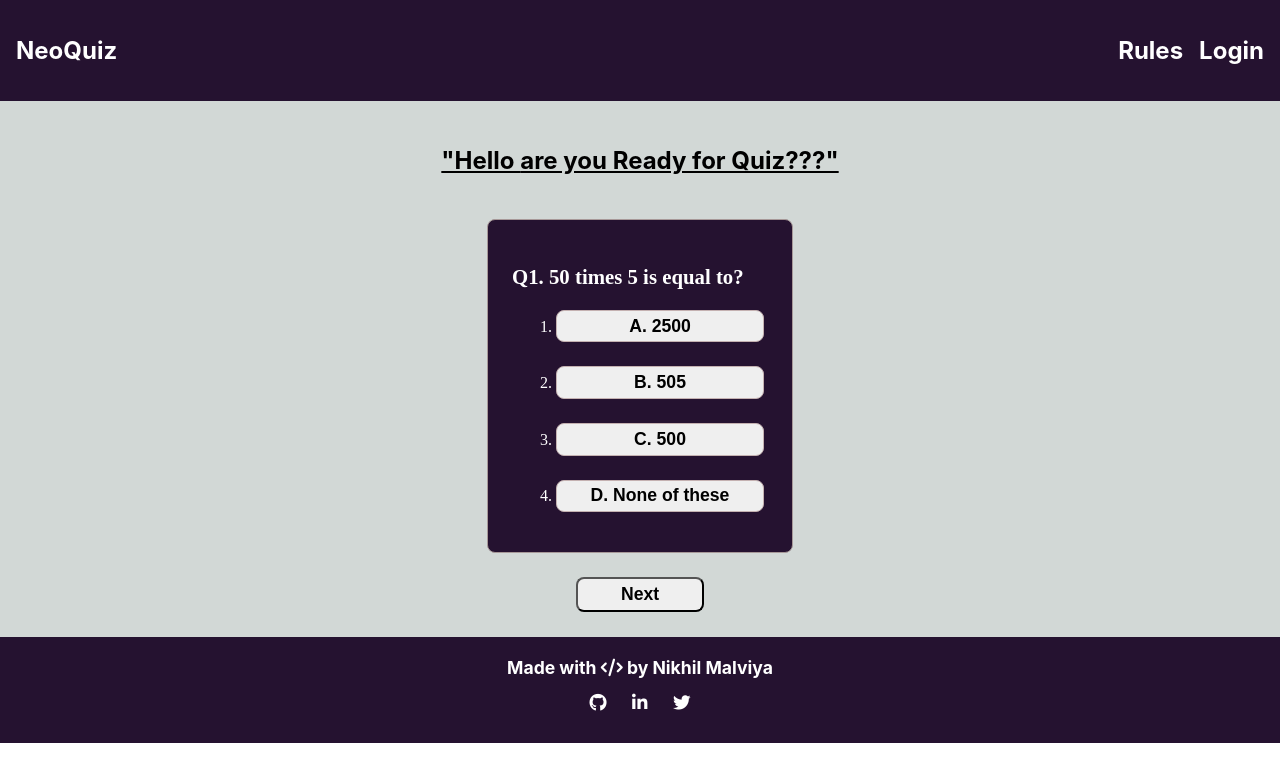
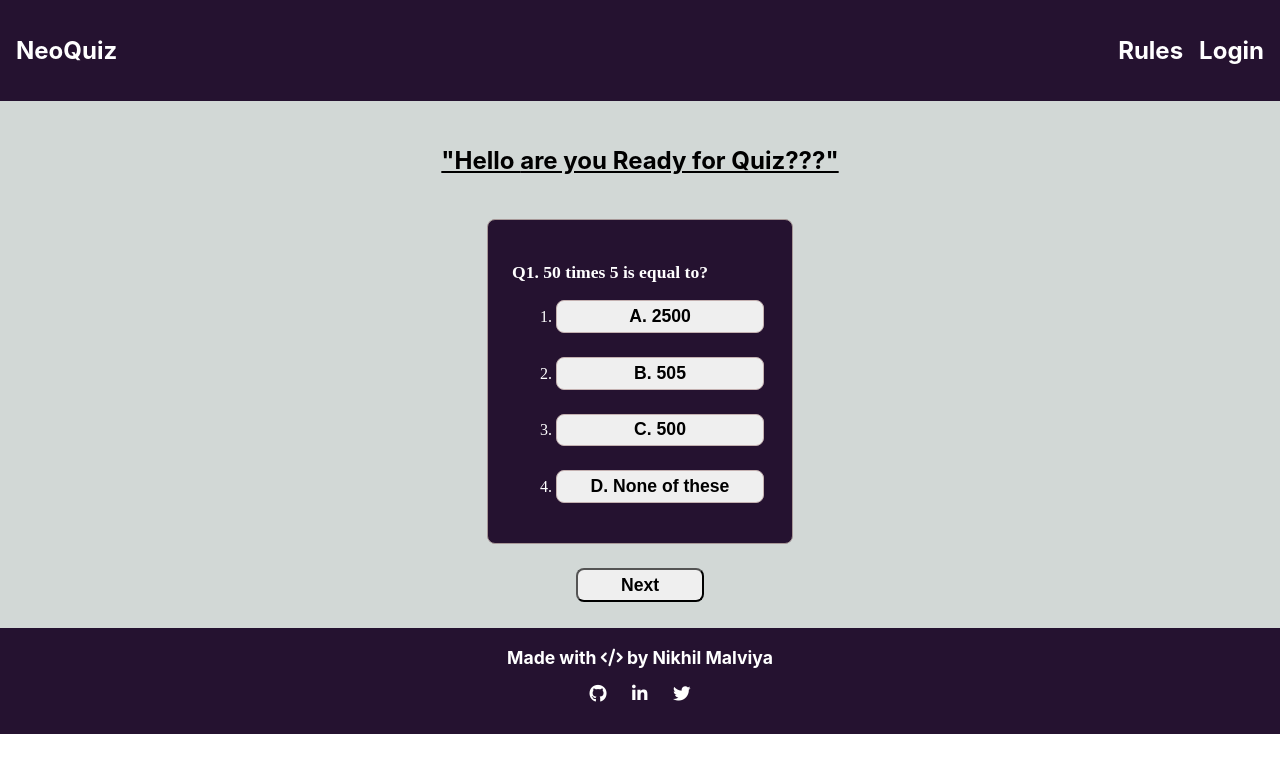
Before and after one commit to nikk422/neo-quiz, a React (Create React App) app: page /question in a window 1280 px wide. Shown: the top 782 px of the page. Built offline with nearby package versions, Linux system fonts and the light colour scheme; a web font is replaced by a local one.

Commit message:
Update questions.css

```diff
--- a/src/pages./quiz-questions/questions.css
+++ b/src/pages./quiz-questions/questions.css
@@ -59,5 +59,5 @@
 }
 .questions{
     font-weight: var(--bold-size);
-    font-size: 1.3rem;
+    font-size: 1.1rem;
 }
```
